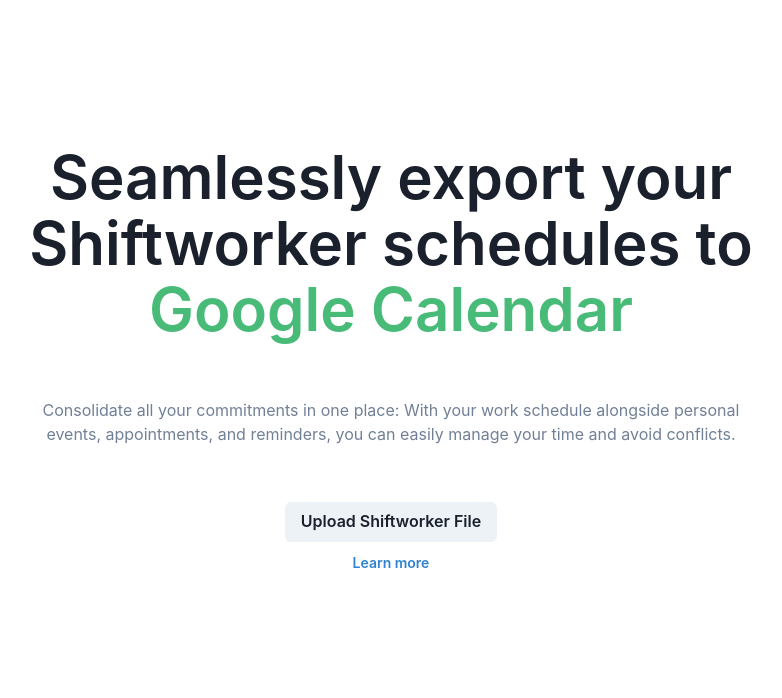
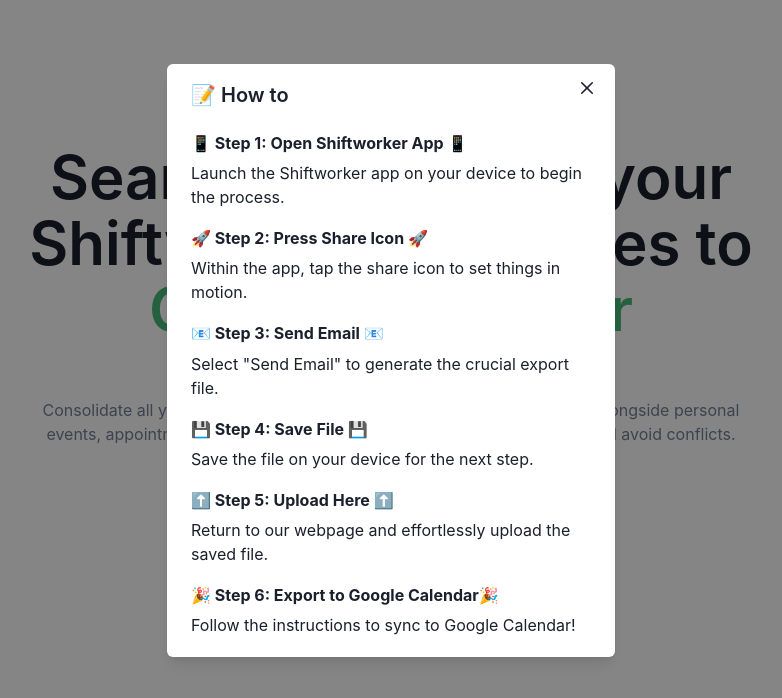
Before and after one commit to Quist/shiftworker-to-ical, a React (Create React App) app in the folder shiftworker-web/: page / in a window 1280 px wide. Both pictures are taken after a click on the button "Learn more". Shown: the top 698 px of the page, without its empty margins (249-1031 px from the left). Built offline with nearby package versions, Linux system fonts and the light colour scheme.

Commit message:
Add instructions modal

```diff
--- a/shiftworker-web/src/App.tsx
+++ b/shiftworker-web/src/App.tsx
@@ -1,18 +1,15 @@
 import {
-  Alert,
-  AlertIcon,
   Box,
-  Button,
   Code,
   Container,
   Fade,
-  FormControl,
   Heading,
   Link,
   Stack,
   Text,
 } from "@chakra-ui/react";
-import React, { useRef, useState } from "react";
+import React, { useState } from "react";
+import { UploadFilePage } from "./UploadFilePage";
 
 export const App = () => {
   return (
@@ -71,55 +68,6 @@
   );
 };
 
-const UploadFilePage = ({
-  onSuccess,
-}: {
-  onSuccess: (result: { url: string }) => void;
-}) => {
-  const [isLoading, setIsLoading] = useState(false);
-  const [error, setError] = useState<unknown | null>(null);
-
-  const onFileSelected = (files: FileList) => {
-    setError(null);
-    setIsLoading(true);
-    const reader = new FileReader();
-    reader.onload = async (e) => {
-      const text = e.target?.result;
-      try {
-        const result = await postToBackend(text as string);
-        onSuccess({ url: result });
-      } catch (e) {
-        setError(e);
-      } finally {
-        setIsLoading(false);
-      }
-    };
-    reader.readAsArrayBuffer(files[0]);
-  };
-  return (
-    <Stack
-      direction={"column"}
-      spacing={3}
-      align={"center"}
-      alignSelf={"center"}
-      position={"relative"}
-    >
-      <>
-        <FileInput onChange={onFileSelected} isLoading={isLoading} />
-        {error && (
-          <Alert status="error">
-            <AlertIcon />
-            There was an error processing your request
-          </Alert>
-        )}
-        <Button variant={"link"} colorScheme={"blue"} size={"sm"}>
-          Learn more
-        </Button>
-      </>
-    </Stack>
-  );
-};
-
 const FileSuccesfullyUploaded = ({ url }: { url: string }) => {
   return (
     <Stack>
@@ -139,48 +87,3 @@
     </Stack>
   );
 };
-
-const FileInput = (props: {
-  onChange: (files: FileList) => void;
-  isLoading: boolean;
-}) => {
-  const inputRef = useRef<any>();
-
-  return (
-    <FormControl>
-      <input
-        type="file"
-        ref={inputRef}
-        style={{ display: "none" }}
-        onChange={(e: React.FormEvent<HTMLInputElement>) => {
-          const input = e.target as HTMLInputElement;
-          if (!input.files) {
-            return;
-          }
-          props.onChange(input.files);
-        }}
-      />
-      <Button
-        onClick={() => inputRef.current.click()}
-        isLoading={props.isLoading}
-      >
-        Upload Shiftworker File
-      </Button>
-    </FormControl>
-  );
-};
-
-const postToBackend = async (payload: string): Promise<string> => {
-  const response = await fetch(
-    "https://us-central1-shiftworker-387320.cloudfunctions.net/shiftworkerHttp",
-    {
-      method: "post",
-      body: payload,
-      headers: { "Content-Type": "application/octet-stream" },
-    }
-  );
-  if (!response.ok) {
-    throw Error(`Backend returned error code: ${response.status}`);
-  }
-  return await response.text();
-};
--- /dev/null
+++ b/shiftworker-web/src/LearnMoreModal.tsx
@@ -0,0 +1,69 @@
+import {
+  Heading,
+  Modal,
+  ModalBody,
+  ModalCloseButton,
+  ModalContent,
+  ModalHeader,
+  ModalOverlay,
+  Stack,
+  Text,
+} from "@chakra-ui/react";
+import React from "react";
+
+export const LearnMoreModal = ({
+  isOpen,
+  onClose,
+}: {
+  isOpen: boolean;
+  onClose: () => void;
+}) => {
+  return (
+    <Modal isOpen={isOpen} onClose={onClose}>
+      <ModalOverlay />
+      <ModalContent>
+        <ModalCloseButton />
+        <ModalHeader>📝 How to</ModalHeader>
+
+        <ModalBody>
+          <Stack spacing={5}>
+            <Stack>
+              <Heading size={"sm"}>📱 Step 1: Open Shiftworker App 📱</Heading>
+              <Text>
+                Launch the Shiftworker app on your device to begin the process.
+              </Text>
+            </Stack>
+            <Stack>
+              <Heading size={"sm"}>🚀 Step 2: Press Share Icon 🚀</Heading>
+              <Text>
+                Within the app, tap the share icon to set things in motion.
+              </Text>
+            </Stack>
+            <Stack>
+              <Heading size={"sm"}>📧 Step 3: Send Email 📧</Heading>
+              <Text>
+                Select "Send Email" to generate the crucial export file.
+              </Text>
+            </Stack>
+            <Stack>
+              <Heading size={"sm"}>💾 Step 4: Save File 💾</Heading>
+              <Text>Save the file on your device for the next step.</Text>
+            </Stack>
+            <Stack>
+              <Heading size={"sm"}>⬆️ Step 5: Upload Here ⬆️</Heading>
+              <Text>
+                Return to our webpage and effortlessly upload the saved file.
+              </Text>
+            </Stack>
+            <Stack marginBottom={3}>
+              <Heading size={"sm"}>
+                🎉 Step 6: Export to Google Calendar🎉
+              </Heading>
+              <Text>Follow the instructions to sync to Google Calendar!</Text>
+            </Stack>
+          </Stack>
+        </ModalBody>
+      </ModalContent>
+    </Modal>
+  );
+};
--- /dev/null
+++ b/shiftworker-web/src/UploadFilePage.tsx
@@ -0,0 +1,114 @@
+import React, { useRef, useState } from "react";
+import {
+  Alert,
+  AlertIcon,
+  Button,
+  FormControl,
+  Stack,
+  useDisclosure,
+} from "@chakra-ui/react";
+import { LearnMoreModal } from "./LearnMoreModal";
+
+export const UploadFilePage = ({
+  onSuccess,
+}: {
+  onSuccess: (result: { url: string }) => void;
+}) => {
+  const [isLoading, setIsLoading] = useState(false);
+  const [error, setError] = useState<unknown | null>(null);
+  const { isOpen, onOpen, onClose } = useDisclosure();
+
+  const onFileSelected = (files: FileList) => {
+    setError(null);
+    setIsLoading(true);
+    const reader = new FileReader();
+    reader.onload = async (e) => {
+      const text = e.target?.result;
+      try {
+        const result = await postToBackend(text as string);
+        onSuccess({ url: result });
+      } catch (e) {
+        setError(e);
+      } finally {
+        setIsLoading(false);
+      }
+    };
+    reader.readAsArrayBuffer(files[0]);
+  };
+
+  return (
+    <>
+      <LearnMoreModal isOpen={isOpen} onClose={onClose} />
+      <Stack
+        direction={"column"}
+        spacing={3}
+        align={"center"}
+        alignSelf={"center"}
+        position={"relative"}
+      >
+        <>
+          <FileInput onChange={onFileSelected} isLoading={isLoading} />
+          {error && (
+            <Alert status="error">
+              <AlertIcon />
+              There was an error processing your request
+            </Alert>
+          )}
+          <Button
+            variant={"link"}
+            colorScheme={"blue"}
+            size={"sm"}
+            onClick={onOpen}
+          >
+            Learn more
+          </Button>
+        </>
+      </Stack>
+    </>
+  );
+};
+
+const FileInput = (props: {
+  onChange: (files: FileList) => void;
+  isLoading: boolean;
+}) => {
+  const inputRef = useRef<any>();
+
+  return (
+    <FormControl>
+      <input
+        type="file"
+        ref={inputRef}
+        style={{ display: "none" }}
+        onChange={(e: React.FormEvent<HTMLInputElement>) => {
+          const input = e.target as HTMLInputElement;
+          if (!input.files) {
+            return;
+          }
+          props.onChange(input.files);
+        }}
+      />
+      <Button
+        onClick={() => inputRef.current.click()}
+        isLoading={props.isLoading}
+      >
+        Upload Shiftworker File
+      </Button>
+    </FormControl>
+  );
+};
+
+const postToBackend = async (payload: string): Promise<string> => {
+  const response = await fetch(
+    "https://us-central1-shiftworker-387320.cloudfunctions.net/shiftworkerHttp",
+    {
+      method: "post",
+      body: payload,
+      headers: { "Content-Type": "application/octet-stream" },
+    }
+  );
+  if (!response.ok) {
+    throw Error(`Backend returned error code: ${response.status}`);
+  }
+  return await response.text();
+};
```
Also changed, not shown: shiftworker-web/src/logo.svg (deleted).
